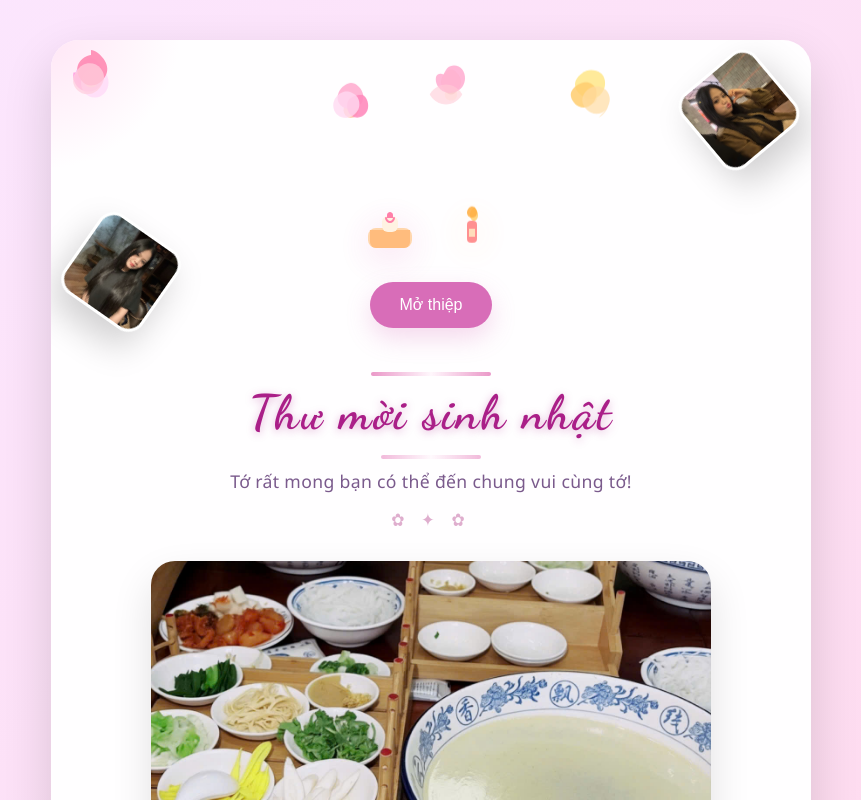
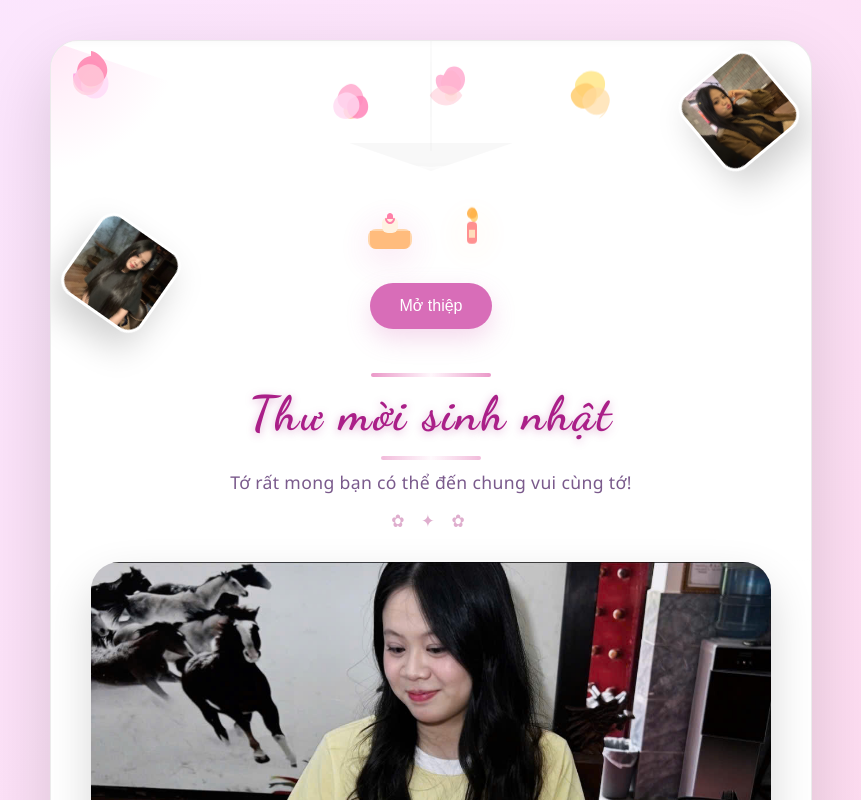
Before and after one commit to maitrieuanh/thiep-sn, a plain HTML site: page thiep_moi_sinh_nhat.html in a window 1280 px wide. Both pictures are taken after a click on the button "Mở thiệp". Shown: the top 800 px of the page, without its empty margins (209-1070 px from the left). Drawn offline with Linux system fonts and the light colour scheme.

Commit message:
cap nhat

```diff
--- a/thiep_moi_sinh_nhat.html
+++ b/thiep_moi_sinh_nhat.html
@@ -20,10 +20,65 @@
             max-width: 700px;
             margin: 40px auto;
             padding: 160px 30px 30px;
-            background: rgba(255, 255, 255, 0.98);
+            background: #ffffff;
+            border: 1px solid rgba(0, 0, 0, 0.08);
             border-radius: 28px;
-            box-shadow: 0 20px 50px rgba(0, 0, 0, 0.14);
+            box-shadow: 0 28px 70px rgba(0, 0, 0, 0.14);
             overflow: hidden;
+        }
+
+        .letter-flap {
+            position: absolute;
+            top: 0;
+            left: 0;
+            width: 100%;
+            height: 130px;
+            background: #ffffff;
+            clip-path: polygon(0 0, 100% 0, 50% 100%);
+            box-shadow: inset 0 -1px 10px rgba(0, 0, 0, 0.05);
+            z-index: 0;
+            pointer-events: none;
+        }
+
+        .letter-flap::before {
+            content: '';
+            position: absolute;
+            bottom: 4px;
+            left: 50%;
+            width: 82%;
+            height: 24px;
+            background: rgba(246, 246, 246, 0.9);
+            transform: translateX(-50%);
+            clip-path: polygon(0 0, 100% 0, 50% 100%);
+            opacity: 0.8;
+        }
+
+        .letter-crease {
+            position: absolute;
+            top: 0;
+            left: 50%;
+            width: 2px;
+            height: 110px;
+            background: linear-gradient(180deg, rgba(0, 0, 0, 0.04) 0%, rgba(0, 0, 0, 0.08) 50%, rgba(0, 0, 0, 0.04) 100%);
+            transform: translateX(-50%);
+            opacity: 0.4;
+            z-index: 1;
+            pointer-events: none;
+        }
+
+        .fold-mark {
+            position: absolute;
+            top: 28%;
+            left: 0;
+            width: 100%;
+            height: 112px;
+            pointer-events: none;
+            background: linear-gradient(180deg, transparent 48%, rgba(255, 255, 255, 0.24) 50%, transparent 52%),
+                linear-gradient(180deg, transparent 68%, rgba(255, 255, 255, 0.14) 70%, transparent 72%);
+            opacity: 0.65;
+            transform: skewY(-2deg);
+            filter: blur(0.3px);
+            z-index: 0;
         }
 
         .container::before,
@@ -102,6 +157,8 @@
         .content {
             line-height: 1.7;
             font-size: 1.05rem;
+            position: relative;
+            z-index: 2;
         }
 
         .highlight {
@@ -124,18 +181,18 @@
 
         .card-image {
             width: 100%;
-            max-width: 560px;
-            margin: 0 auto 24px;
-            border-radius: 24px;
+            max-width: 680px;
+            margin: 0 auto 26px;
+            border-radius: 28px;
             overflow: hidden;
-            box-shadow: 0 18px 40px rgba(0, 0, 0, 0.12);
+            box-shadow: 0 20px 46px rgba(0, 0, 0, 0.16);
         }
 
         .card-image img {
             width: 100%;
             display: block;
             object-fit: cover;
-            height: 280px;
+            height: 400px;
         }
 
         .hero-name {
@@ -375,6 +432,9 @@
 
 <body>
     <div class="container">
+        <div class="letter-flap" aria-hidden="true"></div>
+        <div class="letter-crease" aria-hidden="true"></div>
+        <div class="fold-mark" aria-hidden="true"></div>
         <div class="flower-bar" aria-hidden="true">
             <!-- Ảnh 1: mini góc trên phải -->
             <div class="top-right-mini-image">
@@ -465,19 +525,20 @@
             <!-- Ảnh 3: ảnh lớn chính -->
             <div class="card-image">
                 <img id="image-3"
-                    src="images/1785440020634_284211106077417764_3539291538996755659_8b2a0bea2a1ec38201efa6bdf1c1f433.jpg"
+                    src="images/1785441501216_284211106077417764_3539291538996755659_ac255bea6a814d9126a7140b9ee39fa6.jpg"
                     alt="Ảnh 3: hình ảnh sinh nhật lớn" />
             </div>
             <div class="hero-name">Nhân vật chính: Lê Thị Linh</div>
-            <div class="hero-subtitle">Người bạn đặc biệt của tớ, luôn là tâm điểm của buổi tiệc.</div>
-            <p>Nhân dịp sinh nhật của bạn thân yêu, tớ xin trân trọng mời bạn tới buổi tiệc ấm áp và vui vẻ cùng gia
-                đình, bạn bè.</p>
+            <div class="hero-subtitle">Thía là năm nay tui 22 tủi gòi đoá!!!</div>
+            <p>Nhân dịp sinh nhật của mìn, mìn mún mời fen đến chung vui cùng mình trong một buổi tiệc nhỏ, ấm cúng
+                với gia đình và bạn bè. Sự có mặt của fen sẽ là món quà ý nghĩa nhất đối với mìn. Hy vọng fen sẽ sắp
+                xếp thời gian đến nhé! 💖🎉( không đến t cho ăn đòn)</p>
             <p>Đây là cơ hội để chúng ta cùng nhau chia sẻ nụ cười, niềm vui và những khoảnh khắc đáng nhớ.</p>
             <div class="details">
-                <p><strong>Ngày:</strong> Chủ nhật, 10 tháng 8 năm 2026</p>
-                <p><strong>Giờ:</strong> 18:30</p>
-                <p><strong>Địa điểm:</strong> </p>
-                <p><strong>Ghi chú:</strong> Mang theo tâm trạng thật vui và một nụ cười rạng rỡ nhé!</p>
+                <p><strong>Ngày:</strong> Thứ Bảy, 1 tháng 8 năm 2026</p>
+                <p><strong>Giờ:</strong> 15:00</p>
+                <p><strong>Địa điểm:</strong> Parin Bakery, Minh Truong Tower, khu đô thị Mễ Trì Hạ, Từ Liêm, Hà Nội</p>
+                <p><strong>Ghi chú:</strong> Mang theo tâm trạng thật vui và một hộp quà thật bự nhó!</p>
             </div>
             <p class="highlight">Bạn là phần quan trọng trong ngày đặc biệt này, tớ rất mong chờ sự có mặt của bạn!</p>
         </div>
```
Also changed, not shown: images/1785441501216_284211106077417764_3539291538996755659_ac255bea6a814d9126a7140b9ee39fa6.jpg (added).
